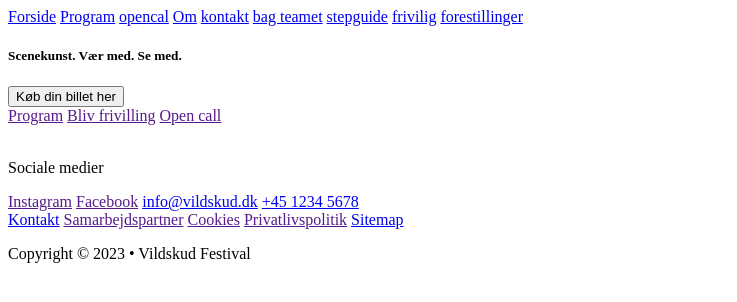
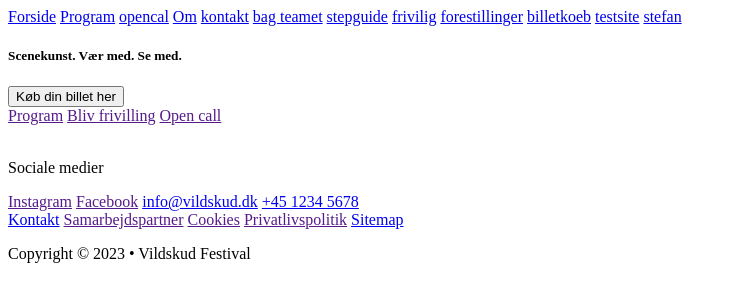
Before and after one commit to tani1170/Vildskud, a plain HTML site: page src/index.html in a window 1280 px wide. Shown: the whole page, without its empty margins (0-737 px from the left). Drawn offline with nearby package versions, Linux system fonts and the light colour scheme; a script that the page names is missing; a web font is replaced by a local one.

Commit message:
Forside mangler nav

```diff
--- a/src/index.html
+++ b/src/index.html
@@ -50,6 +50,13 @@
         <a href="forestillinger.html"
           >forestillinger</a
         >
+        <a href="billetkoeb.html"
+          >billetkoeb</a
+        >
+        <a href="test.html">testsite</a>
+        <a href="teststefan.html"
+          >stefan
+        </a>
       </div>
       <!-- <nav class="flex justify-between">
       <div>
```
